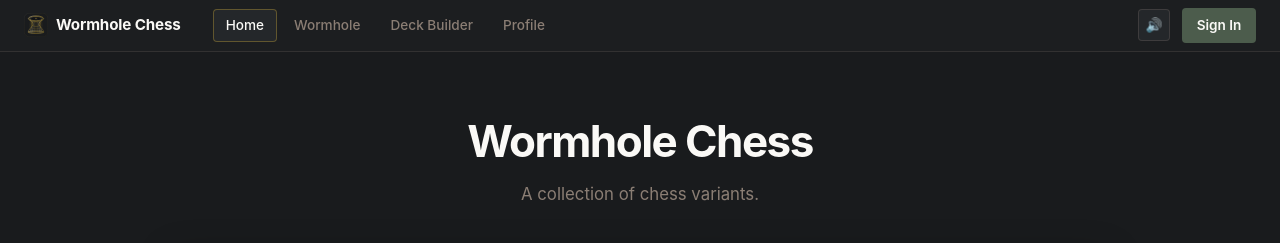
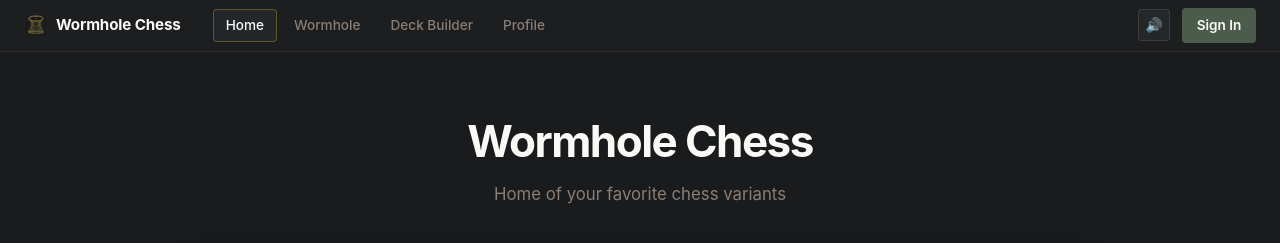
Before and after one commit to OwenM31/wormhole-chess, a React (Vite) app: page / in a window 1280 px wide. Shown: the top 243 px of the page. Built offline with nearby package versions, Linux system fonts and the light colour scheme; no server answers.

Commit message:
fix(copy): update hero subtitle to 'Home of your favorite chess variants'

```diff
--- a/scripts/verify-phase3-ux.mjs
+++ b/scripts/verify-phase3-ux.mjs
@@ -50,8 +50,8 @@ async function verifyPhase3UX() {
 
     const heroSubtitle = await desktopPage.textContent('.home-hero-subtitle');
     console.log(`      Hero subtitle: "${heroSubtitle?.trim()}"`);
-    if (!heroSubtitle?.includes('A collection of chess variants.')) {
-      throw new Error(`Expected subtitle "A collection of chess variants.", got "${heroSubtitle}"`);
+    if (!heroSubtitle?.includes('Home of your favorite chess variants')) {
+      throw new Error(`Expected subtitle "Home of your favorite chess variants", got "${heroSubtitle}"`);
     }
 
     // Verify Deck Builder view is active by default
--- a/src/pages/HomePage.tsx
+++ b/src/pages/HomePage.tsx
@@ -103,7 +103,7 @@ export const HomePage: React.FC = () => {
         {/* Minimalist Hero */}
         <section style={heroSectionStyle} className="home-hero">
           <h1 style={heroTitleStyle} className="home-hero-title">Wormhole Chess</h1>
-          <p style={heroSubtitleStyle} className="home-hero-subtitle">A collection of chess variants.</p>
+          <p style={heroSubtitleStyle} className="home-hero-subtitle">Home of your favorite chess variants</p>
         </section>
 
         {/* Unified Variant Stage */}
```
Also changed, not shown: .agent/state/artifacts/screenshots/home_updated_subtitle.png (added).
